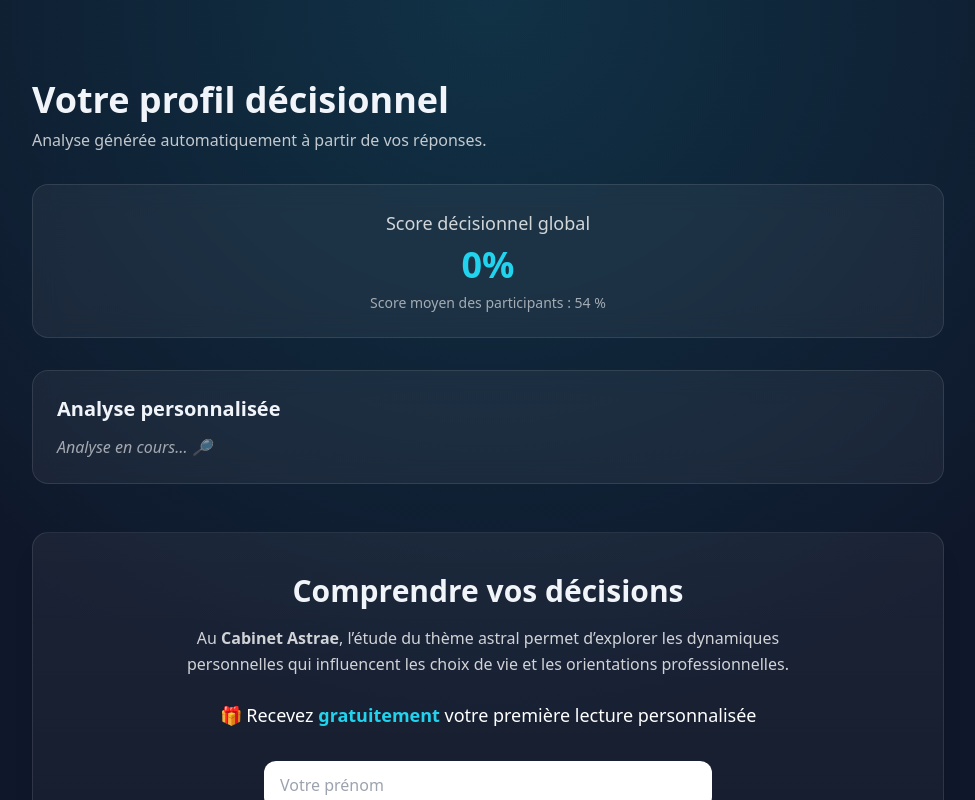
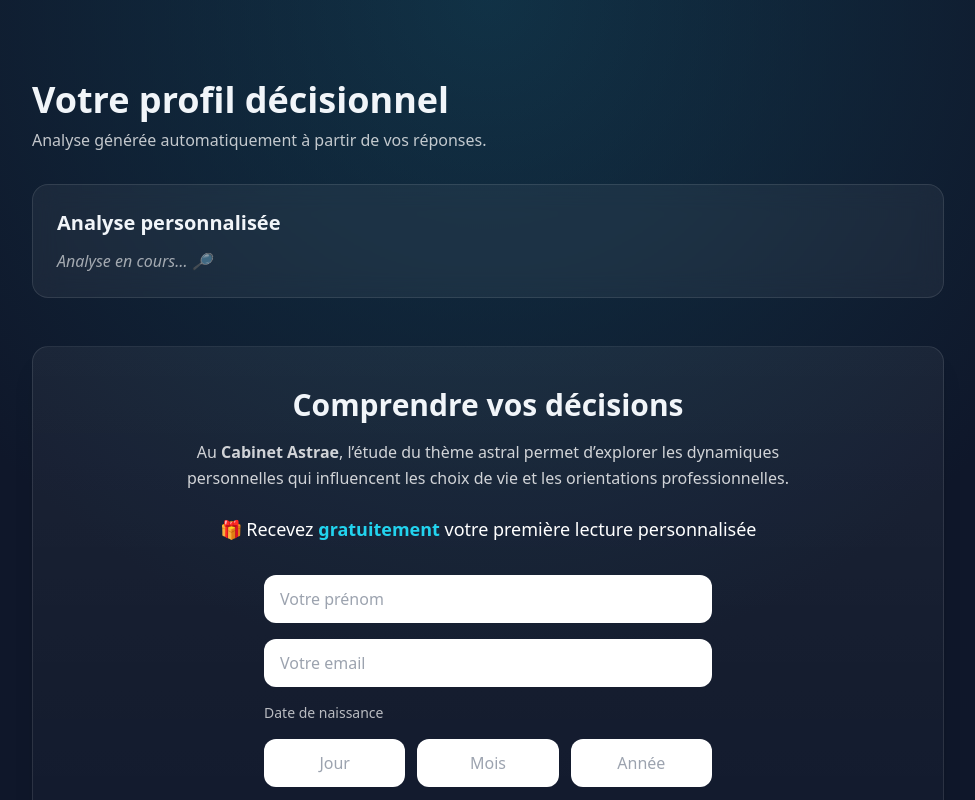
Before and after one commit to arnaudcrestey/life-decision, a Next.js app: page /resultat in a window 1280 px wide. Shown: the top 800 px of the page, without its empty margins (152-1127 px from the left). Built offline with nearby package versions, Linux system fonts and the light colour scheme.

Commit message:
Update page.tsx

```diff
--- a/app/resultat/page.tsx
+++ b/app/resultat/page.tsx
@@ -219,21 +219,6 @@ data={result.radarData}
 
 )}
 
-<section className="glass-card mt-8 p-6 text-center">
-
-<p className="text-lg text-white/80">
-Score décisionnel global
-</p>
-
-<p className="mt-2 text-4xl font-bold text-cyan-400">
-{alignmentScore}%
-</p>
-
-<p className="mt-2 text-white/60 text-sm">
-Score moyen des participants : 54 %
-</p>
-
-</section>
 
 <section className="glass-card mt-8 p-6">
 
```
